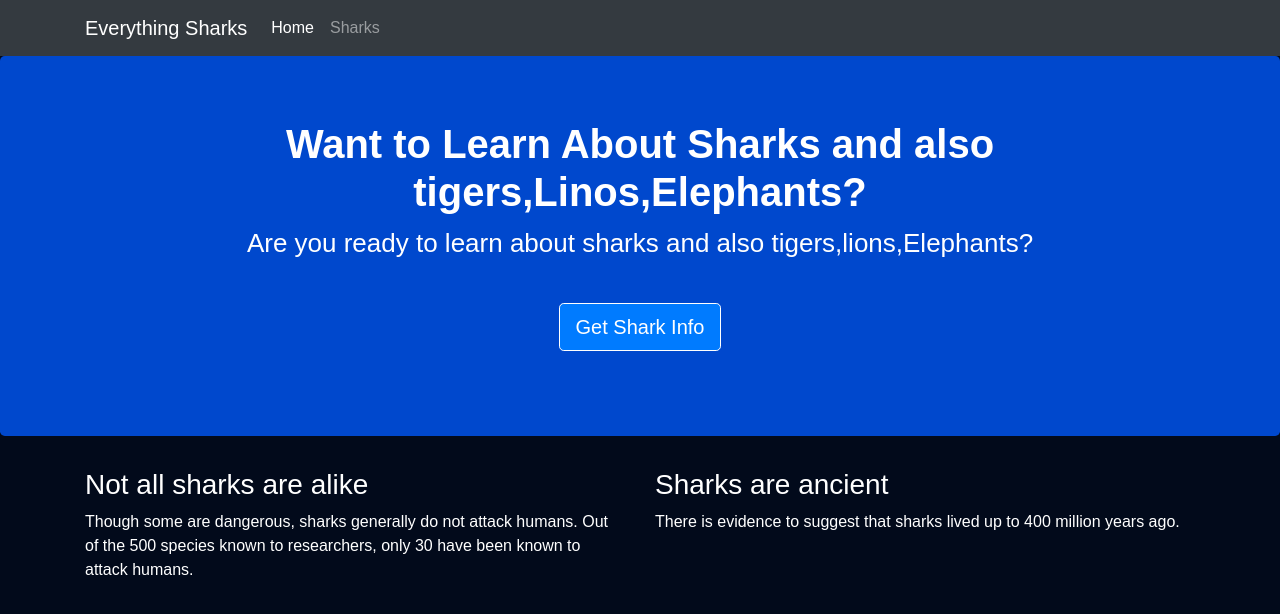
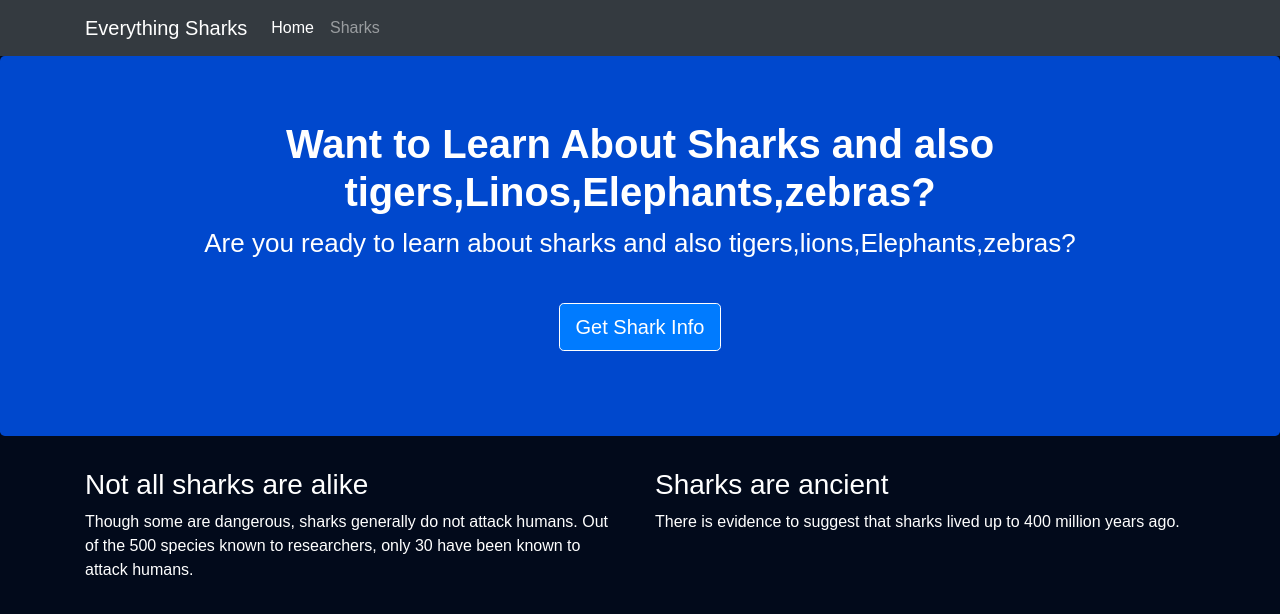
Before and after one commit to boddusaiprakash123/nodejs-application-deployment, a website: page views/index.html in a window 1280 px wide. Drawn offline with nearby package versions, Linux system fonts and the light colour scheme.

Commit message:
Update index.html
commit 5th

```diff
--- a/views/index.html
+++ b/views/index.html
@@ -30,8 +30,8 @@
 
     <div class="jumbotron">
         <div class="container">
-            <h1>Want to Learn About Sharks and also tigers,Linos,Elephants?</h1>
-            <p>Are you ready to learn about sharks and also tigers,lions,Elephants?</p>
+            <h1>Want to Learn About Sharks and also tigers,Linos,Elephants,zebras?</h1>
+            <p>Are you ready to learn about sharks and also tigers,lions,Elephants,zebras?</p>
             <br>
             <p><a class="btn btn-primary btn-lg" href="/sharks" role="button">Get Shark Info</a></p>
         </div>
```
